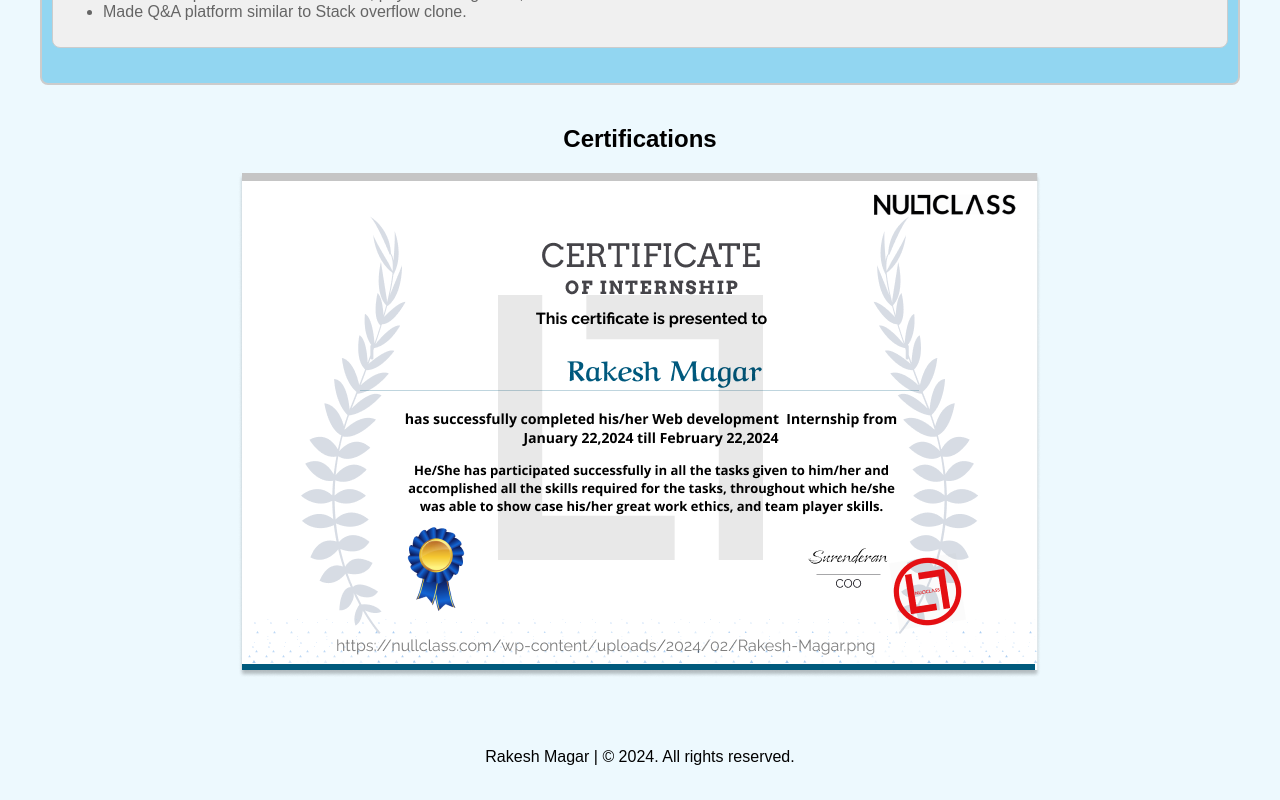
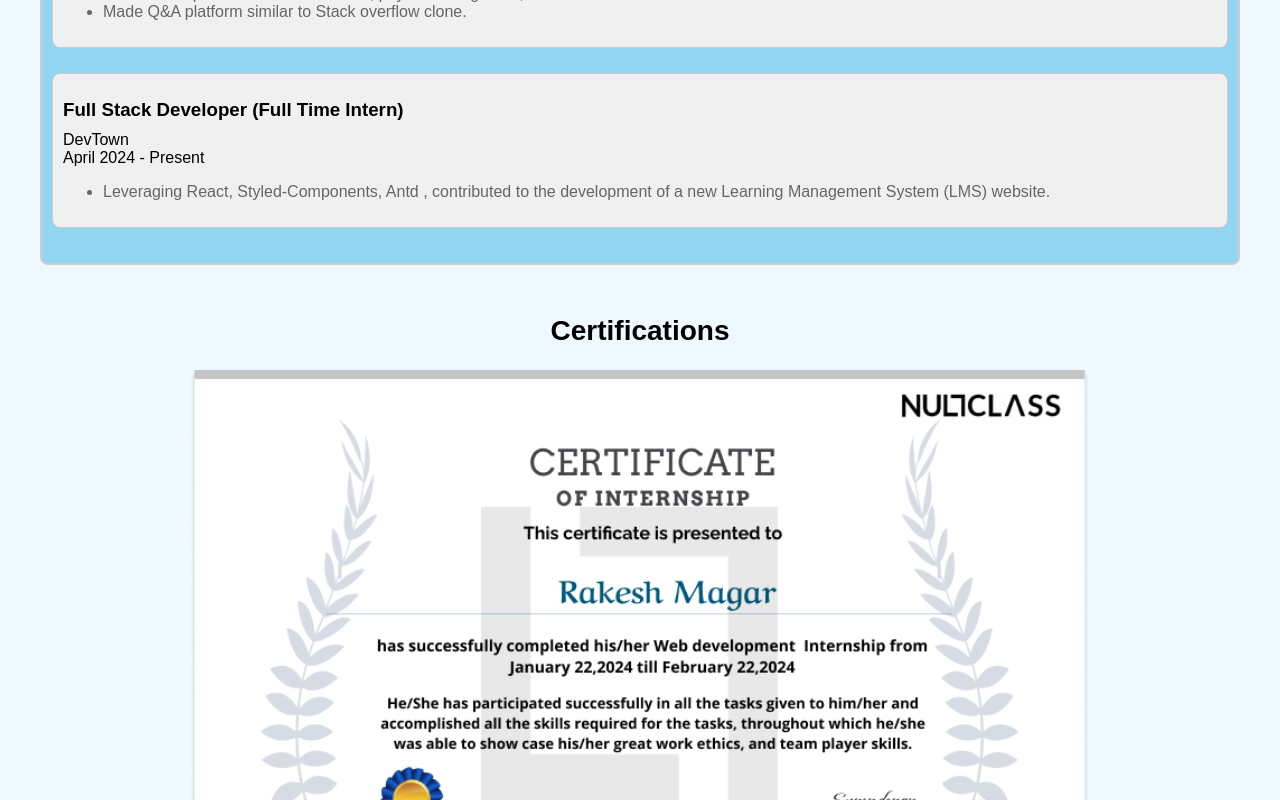
Before and after one commit to Magar0/Portfolio, a React (Create React App) app: page /experience in a window 1280 px wide. Shown: the part 980-1780 px from the top of the page. Built offline with nearby package versions, Linux system fonts and the light colour scheme.

Commit message:
updated DevTown in Experience

```diff
--- a/src/components/certification/Certifications.css
+++ b/src/components/certification/Certifications.css
@@ -1,5 +1,19 @@
 .certifications-container {
+  margin-top: 50px;
+  h1 {
+    font-size: 28px;
+  }
   text-align: center;
+  .img-container {
+    display: flex;
+    flex-direction: column;
+    width: 100%;
+    align-items: center;
+    gap: 50px;
+  }
+  img {
+    width: 900px;
+  }
 }
 
 .certification-list {
--- a/src/components/certification/Certifications.js
+++ b/src/components/certification/Certifications.js
@@ -7,7 +7,10 @@
     return (
         <div className="certifications-container">
             <h1>Certifications</h1>
-            <img src="/images/nullclass.png" alt="pic" />
+            <div className='img-container'>
+                <img src="/images/nullclass.png" alt="pic" />
+                <img src="/images/AlmaBetter.png" alt="pic" />
+            </div>
         </div>
     );
 };
--- a/src/components/experience/Experience.js
+++ b/src/components/experience/Experience.js
@@ -12,7 +12,7 @@
       course: "Web Development Trainee (MERN Stack)",
       institute: "Almabetter Online",
       startDate: "April 2023",
-      endDate: "Present",
+      endDate: "May 2024",
       url: "https://certificates.almabetter.com/en/profile/rakeshmagar334891",
       skills: ["Established expertise in full-stack programming.", "Hands on experience in Reactjs, Nextjs, Node JS, Express Js, Sql, MongoDB, etc.", "Implemented authentication and data encryption."]
     },
@@ -23,6 +23,14 @@
       endDate: "February 22,2024",
       url: "https://nullclass.com/wp-content/uploads/2024/02/Rakesh-Magar-1.png",
       skills: ["Hands on experience on MERN stack, payment integration, authentication.", "Made Q&A platform similar to Stack overflow clone."]
+    },
+    {
+      course: "Full Stack Developer (Full Time Intern)",
+      institute: "DevTown",
+      startDate: "April 2024",
+      endDate: "Present",
+      // url: "https://nullclass.com/wp-content/uploads/2024/02/Rakesh-Magar-1.png",
+      skills: ["Leveraging React, Styled-Components, Antd , contributed to the development of a new Learning Management System (LMS) website."]
     }
   ]
   return (
```
Also changed, not shown: public/images/AlmaBetter.png (added).
